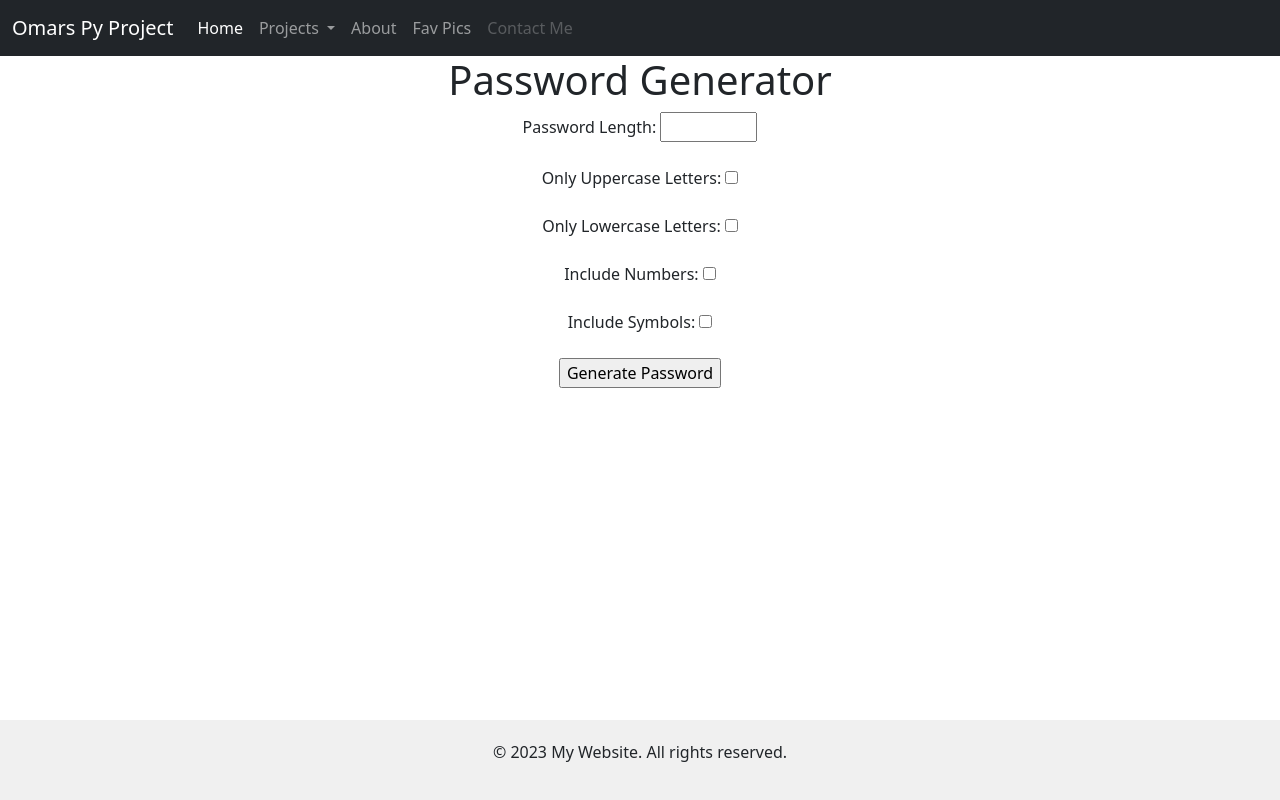
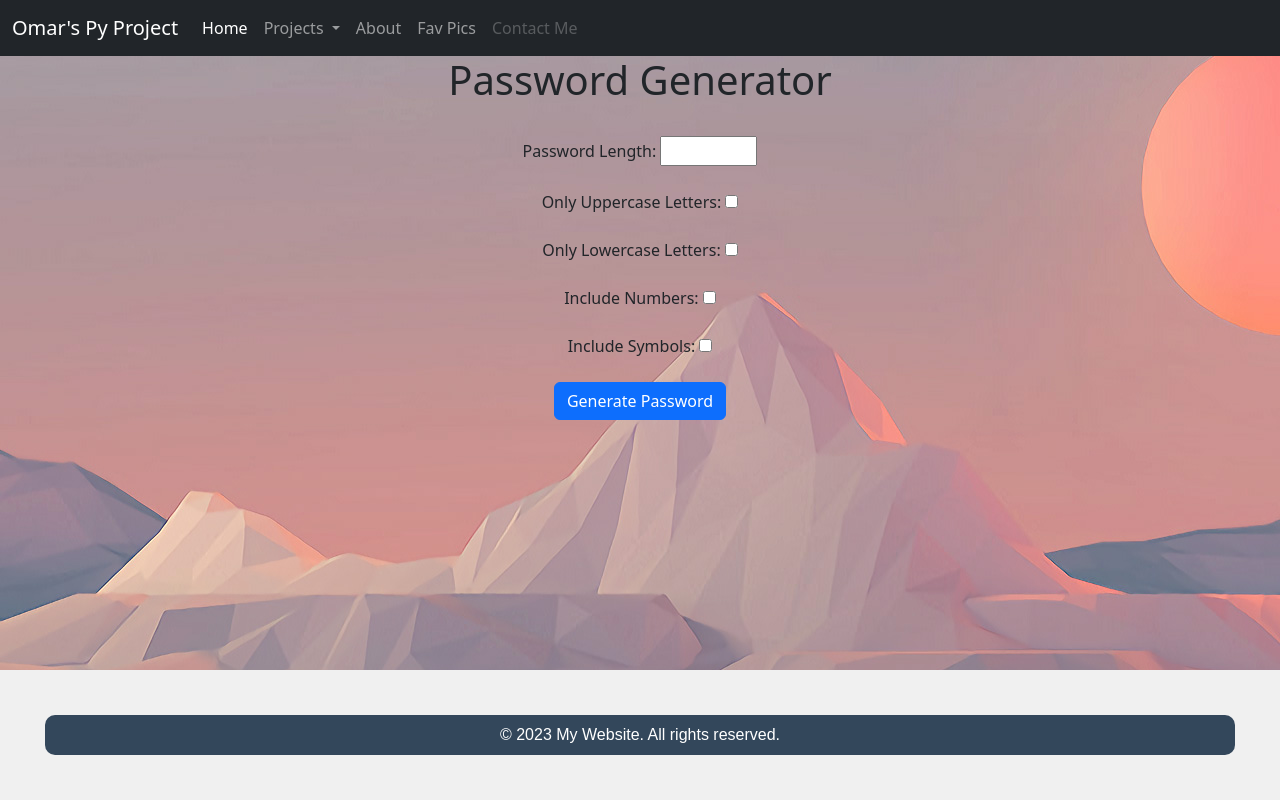
Before and after one commit to LearningisOP/OmarsPyFlask, a Flask app: page /PGen/ in a window 1280 px wide. Run offline with Flask 2, Linux system fonts and the light colour scheme.

Commit message:
background to pwgen, aligned text, and copy text

```diff
--- a/OmarsApp/blueprints/login_page/login.py
+++ b/OmarsApp/blueprints/login_page/login.py
@@ -1,19 +1,34 @@
-from flask import Blueprint, render_template, request, redirect, url_for
+from flask import Blueprint, render_template, request, redirect, url_for, flash
 
 
 login_bp = Blueprint('login', __name__, template_folder="templates")
 
+REGISTRANTS = {}
+
+REASONS = [
+    "Curiosity"
+    "personalReason"
+    'forfun'
+]
+
 
 @login_bp.route("/")
 def login():
-    return render_template("login.html")
+    return render_template("login.html", reason=REASONS)
 
 
 @login_bp.route("/register", methods=['POST'])
 def register():
     name = request.form.get("name")
-    forfun = request.form.get("forfun")
-    personalReason = request.form.get("personalReason")
-    Curiosity = request.form.get("Curiosity")
-    Other = request.form.get("Other")
+    if not name:
+        return render_template("login.html")
+    reason = request.form.get("reason")
+    Other = request.form.get("otherRad")
+    if reason not in REASONS:
+        return render_template("login.html")
     return render_template("about.html")
+
+
+@login_bp.route("/registered")
+def registered():
+    return render_template("registrants.html")
--- /dev/null
+++ b/OmarsApp/blueprints/login_page/templates/registrants.html
@@ -0,0 +1,5 @@
+{% extends "layout.html" %}
+
+{% block content %}
+{ for name in }
+{% endblock %}
--- a/OmarsApp/blueprints/main_page/templates/about.html
+++ b/OmarsApp/blueprints/main_page/templates/about.html
@@ -6,8 +6,9 @@
 {% endblock %}
 
 {%  block content %}
+<br>
 
-<div class="bg-success p-2" style="--bs-bg-opacity: .5;"> This is 50% opacity success background
+<div class="bg-success p-2" style="--bs-bg-opacity: .5;">
     <p> My name is Omar, I am a 2023 Cal Poly Pomona graduate. I really enjoy the dark theme so I made this page dark by default so if you had light mode by default then enjoy the dark side for a bit I think you will like it.
         Enjoy this Image of me Enjoying my Post Grad meal with the Fam
         <img src="{{url_for('about.static', filename='IMG_2639_Original.jpeg')}}" style="float:right;width:700px;height:500px;">
--- a/OmarsApp/blueprints/passwordgenerator/static/style1.css
+++ /dev/null
@@ -1,10 +0,0 @@
-/* style1.css */
-
-/* Center align the contents of the page */
-h1 {
-    text-align: center;
-}
-
-form {
-    text-align: center;
-}
--- a/OmarsApp/blueprints/passwordgenerator/templates/passwordgen.html
+++ b/OmarsApp/blueprints/passwordgenerator/templates/passwordgen.html
@@ -1,15 +1,41 @@
 {% extends "layout.html" %}
-
-{% block head %}
-<link href="https://cdn.jsdelivr.net/npm/bootstrap@5.3.0/dist/css/bootstrap.min.css" rel="stylesheet"
-integrity="sha384-9ndCyUaIbzAi2FUVXJi0CjmCapSmO7SnpJef0486qhLnuZ2cdeRhO02iuK6FUUVM" crossorigin="anonymous">
-<link rel="stylesheet" type="text/css" href="{{ url_for('static', filename='style1.css')}}">
-{% endblock %}
 
 {%  block content %}
 
 
+<style>
+
+body {
+    background-position: center;
+    background-image: url("{{ url_for('about.static', filename='938300.jpg') }}");
+}
+
+    h1 {
+    text-align: center;
+    }
+
+    h3 {
+    text-align: center;
+    }
+
+    form {
+    text-align: center;
+    }
+
+    p {
+    padding: 8px;
+    margin: 25px;
+    text-align: center;
+    /* other styling */
+    background-color: #33475b;
+    border-radius: 10px;
+    color: white;
+    font-family: Arial;
+    }
+</style>
+
     <h1>Password Generator</h1>
+    <br>
     <form action="/PGen/passwordgenerated" method="POST">
         <label for="length">Password Length:</label>
         <input type="number" id="length" name="length" min="1" max="100" required><br><br>
@@ -21,11 +47,30 @@ integrity="sha384-9ndCyUaIbzAi2FUVXJi0CjmCapSmO7SnpJef0486qhLnuZ2cdeRhO02iuK6FUU
         <input type="checkbox" id="numbers" name="numbers"><br><br>
         <label for="symbols">Include Symbols:</label>
         <input type="checkbox" id="symbols" name="symbols"><br><br>
-        <input type="submit" value="Generate Password">
+        <input class="btn btn-primary" type="submit" value="Generate Password">
     </form>
+    <br>
 
     {% if password %}
         <h3>Generated Password:</h3>
-        <p>{{ password }}</p>
+        <p>
+        <input type ="text" value="{{ password }}" id="PW">
+        <button onclick="myFunction()">Copy text</button> </p>
+        <script>
+            function myFunction() {
+              // Get the text field
+            var copyText = document.getElementById("PW");
+
+              // Select the text field
+            copyText.select();
+              copyText.setSelectionRange(0, 99999); // For mobile devices
+
+              // Copy the text inside the text field
+            navigator.clipboard.writeText(copyText.value);
+
+              // Alert the copied text
+            alert("Copied the text: " + copyText.value);
+            }
+            </script>
     {% endif %}
 {%  endblock %}
--- a/OmarsApp/blueprints/some_pics/templates/img_grid.html
+++ b/OmarsApp/blueprints/some_pics/templates/img_grid.html
@@ -13,8 +13,6 @@
 
 {%  block content %}
 
-<!DOCTYPE html>
-<html>
 <style>
 * {
   box-sizing: border-box;
@@ -48,7 +46,6 @@ body {
   clear: both;
 }
 </style>
-<body>
 
 <!-- Header -->
 <div class="header">
--- a/OmarsApp/templates/layout.html
+++ b/OmarsApp/templates/layout.html
@@ -24,7 +24,7 @@
     <!--Bootstrap Navbar Component-->
     <nav class="navbar navbar-expand-lg navbar-dark bg-dark">
         <div class="container-fluid">
-          <a class="navbar-brand" href="#">Omars Py Project</a>
+          <a class="navbar-brand">Omar's Py Project</a>
           <button class="navbar-toggler" type="button" data-bs-toggle="collapse" data-bs-target="#navbarNav" aria-controls="navbarNav" aria-expanded="false" aria-label="Toggle navigation">
             <span class="navbar-toggler-icon"></span>
           </button>
```
Also changed, not shown: OmarsApp/blueprints/login_page/templates/login.html (+7 -7 lines), OmarsApp/blueprints/passwordgenerator/static/JavaS.js (added, +14 -0 lines), OmarsApp/blueprints/main_page/static/938300.jpg (added), OmarsApp/blueprints/main_page/static/FamPVR.JPG (deleted), OmarsApp/blueprints/main_page/static/Gfxoxo.JPG.jpg (deleted).
